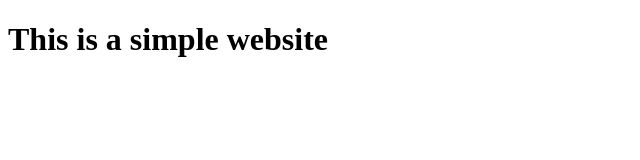
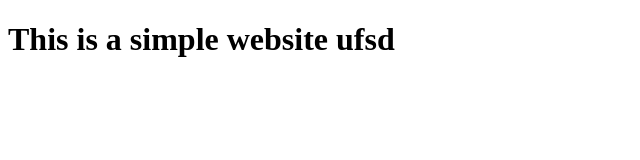
Before and after one commit to AndreiBarbu95/test-repo, a plain HTML site: page index.html in a window 1280 px wide. Shown: the whole page, without its empty margins (0-640 px from the left). Drawn offline with Linux system fonts and the light colour scheme.

Commit message:
Update index.html

```diff
--- a/index.html
+++ b/index.html
@@ -4,6 +4,6 @@
   <title>Simple Website</title>
 </head>
 <body>
-  <h1>This is a simple website</h1>
+  <h1>This is a simple website ufsd</h1>
 </body>
 </html>
```
